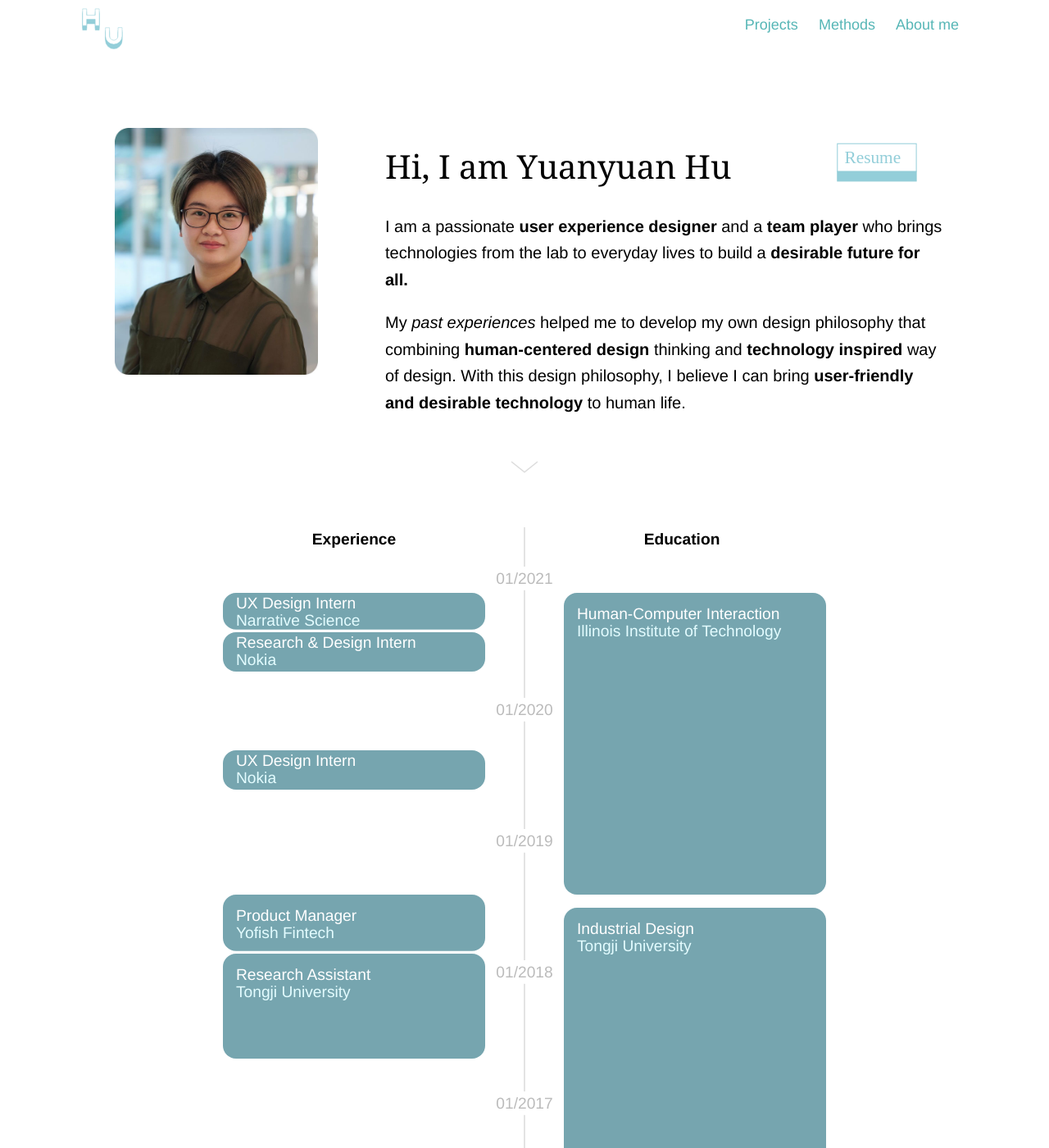
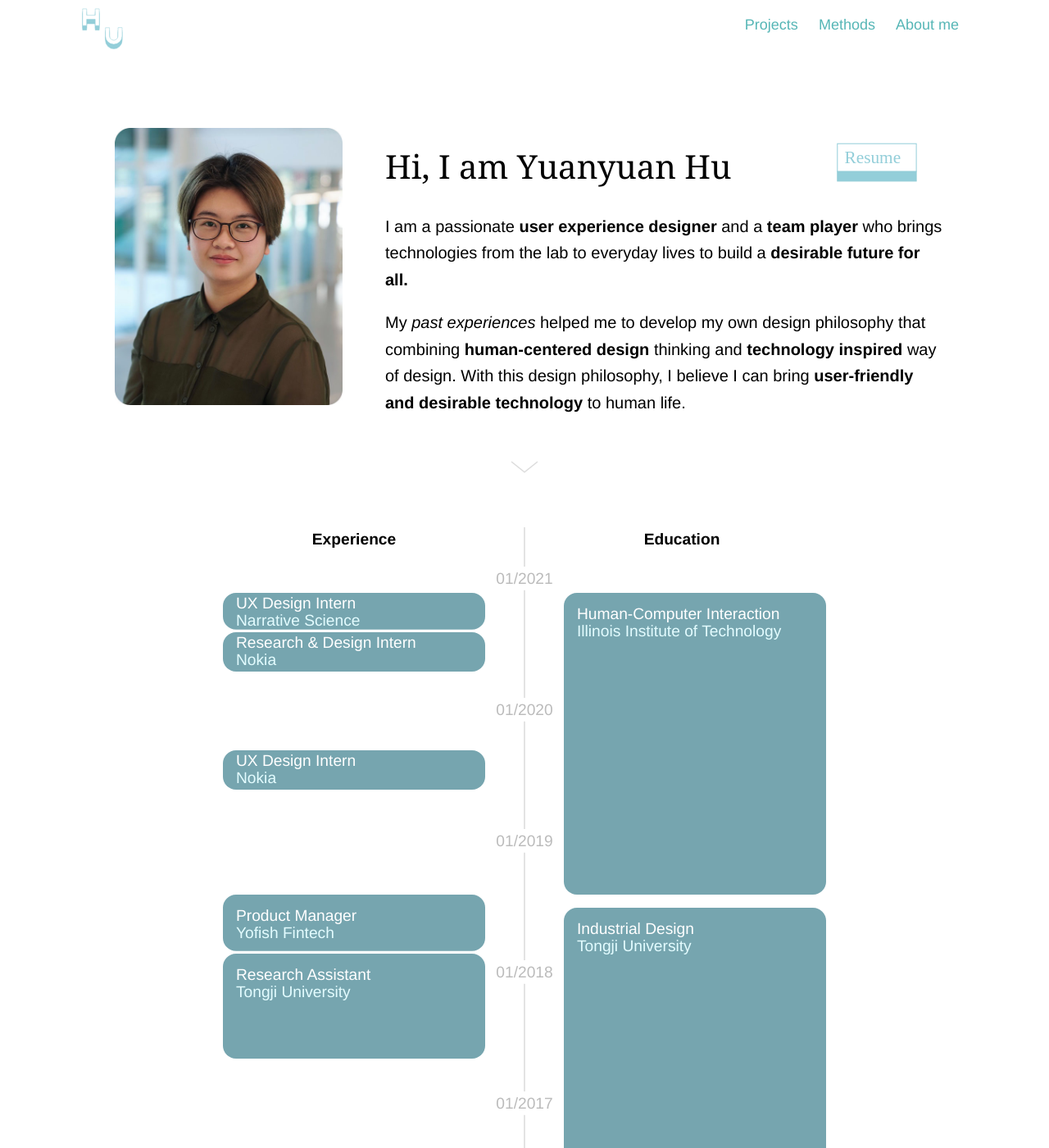
Before and after one commit to yuanyuanhu96/Potfolio-Archive, a Jekyll site: the page about.html, which Jekyll copies as it is, in a window 1280 px wide and 1400 px high. Shown: the whole window at 82% size. Built offline with Jekyll 4.4.1, drawn with Linux system fonts in a browser that asks for light colours.

Commit message:
Changed photo padding

```diff
--- a/CSS/index.css
+++ b/CSS/index.css
@@ -305,7 +305,7 @@ footer {
 }
 
 .my-photo {
-  padding-right: 60px;
+  padding-right: 30px;
 }
 
 mark {
```
